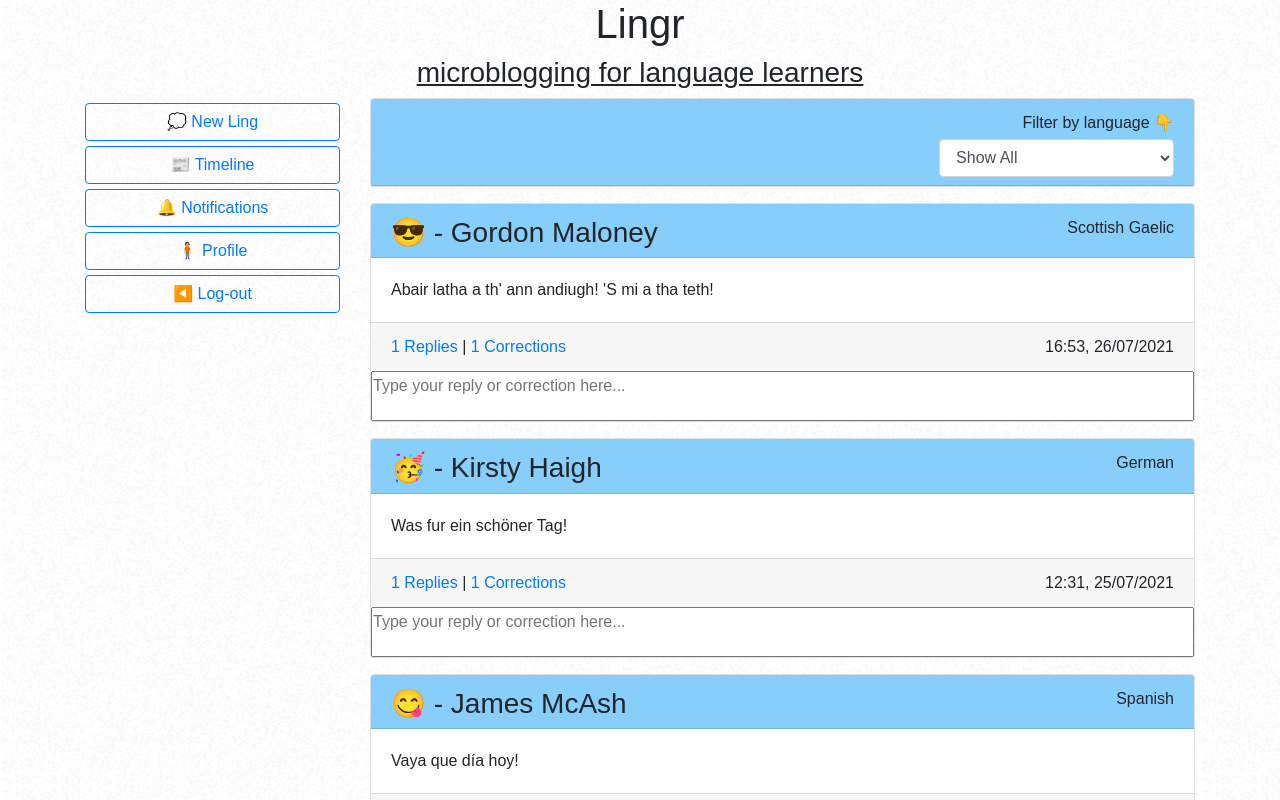
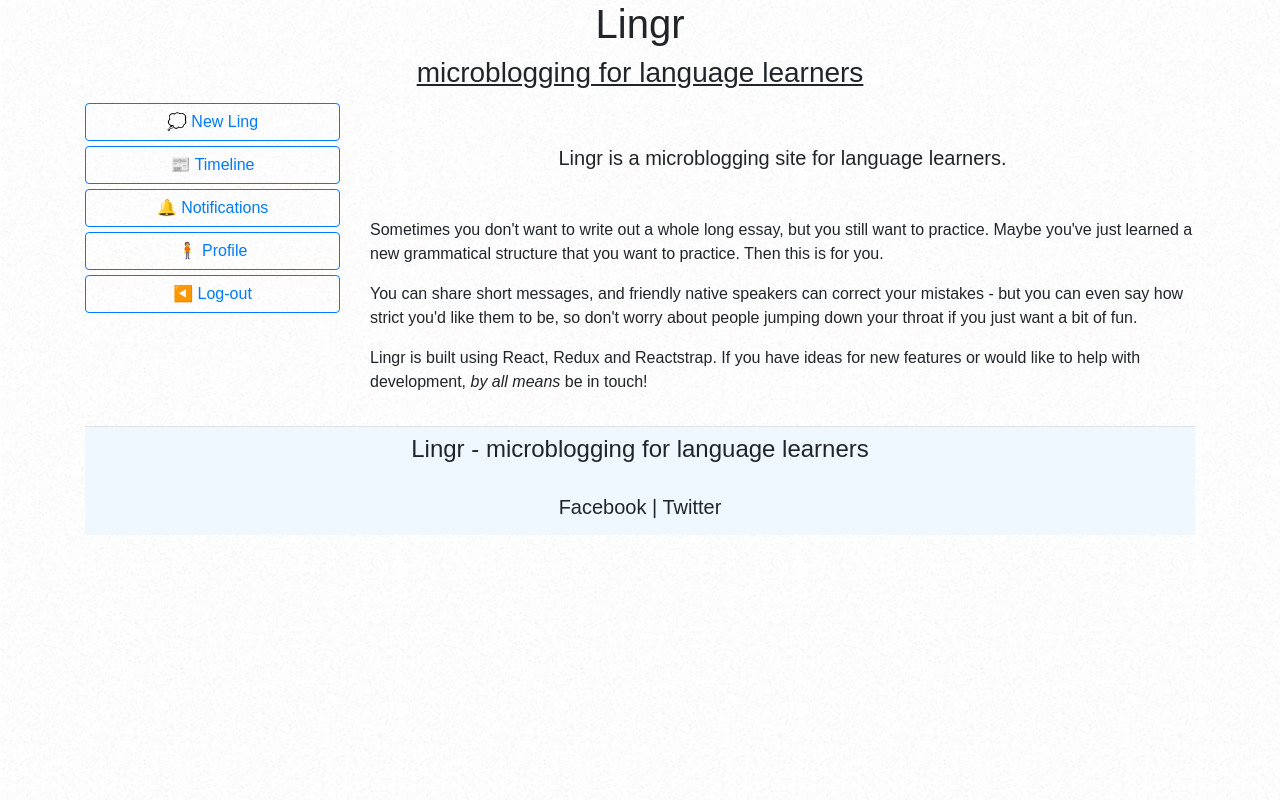
Before and after one commit to gordonmaloney/Lingr, a React (Create React App) app: page /about in a window 1280 px wide. Shown: the top 800 px of the page. Built offline with nearby package versions, Linux system fonts and the light colour scheme.

Commit message:
about page

```diff
--- a/src/App.js
+++ b/src/App.js
@@ -8,6 +8,7 @@ import Notifications from './components/NotificationsComponent';
 import Profile from './components/ProfileComponent';
 import LingReply from './components/LingReply';
 import { BrowserRouter, Route, Switch } from 'react-router-dom';
+import About from './components/About';
 
 
 function App() {
@@ -26,6 +27,7 @@ function App() {
                 <Route exact path="/notifications"><Notifications /></Route>
                 <Route exact path="/profile"><Profile /></Route>
                 <Route path="/reply/:id" component={LingReply} />
+                <Route path="/about"> <About /> </Route>
                 <Route path="/"><Timeline /></Route>
               </Switch>
             </Col>
--- /dev/null
+++ b/src/components/About.js
@@ -0,0 +1,20 @@
+import React from 'react';
+import {Form, FormGroup, Label, Button, Input, Container, Row, Col} from 'reactstrap'
+import { Link } from 'react-router-dom';
+
+function About() {
+    return (
+        <>
+            <center>
+                <h5 className="mt-5 mb-5">Lingr is a microblogging site for language learners.</h5>
+            </center>
+            <p>Sometimes you don't want to write out a whole long essay, but you still want to practice. Maybe you've just learned a new grammatical structure that you want to practice. Then this is for you.</p>
+            <p>You can share short messages, and friendly native speakers can correct your mistakes - but you can even say how strict you'd like them to be, so don't worry about people jumping down your throat if you just want a bit of fun.</p>
+            <p>Lingr is built using React, Redux and Reactstrap. If you have ideas for new features or would like to help with development, <i>by all means</i> be in touch!</p>
+
+        </>
+    )
+}
+
+
+export default About
--- a/src/components/FooterComponent.js
+++ b/src/components/FooterComponent.js
@@ -2,7 +2,7 @@ import React from 'react';
 
 function Footer() {
     return (
-        <div className="footer border-top py-2">
+        <div className="footer border-top py-2 mt-3">
           <center>
             <h4>Lingr - microblogging for language learners</h4>
             <br />
--- a/src/components/LingReply.js
+++ b/src/components/LingReply.js
@@ -16,9 +16,16 @@ function ReplyCorrect(lingCorrect) {
   return (
     <>
       <div>
-        <Button onClick={() => toggle()}>Correction</Button>
+        <Button
+          className={reply === "correct" ? "hide" : "show"}
+          onClick={() => toggle()}
+        >
+          Add Correction
+        </Button>
         <div className={reply === "correct" ? "show" : "hide"}>
+          <Button onClick={() => toggle()}>Cancel Correction</Button>
 
+          <span className="d-inline"> <i>Protip: Make corrections in CAPITALS so folk can see where they went wrong</i></span>
 
           <input
             className="ling-reply my-2"
@@ -32,14 +39,13 @@ function ReplyCorrect(lingCorrect) {
           placeholder="Type your reply here..."
         />
       </div>
-
     </>
   );
 }
 
 function Replies(props) {
   const LingReplies = props.ling.lingRepliesObj.map((reply) => {
-    if ((reply.replyType === "correction")) {
+    if (reply.replyType === "correction") {
       return (
         <div key={reply.replyId}>
           <Card className="mb-3 reply-ling">
--- a/src/components/MenuComponent.js
+++ b/src/components/MenuComponent.js
@@ -64,16 +64,27 @@ class Menu extends React.Component {
     } else {
       return (
         <>
-          <Col xs="2" sm="12">
+          <Row className="mb-3">
+            <Col xs="6" sm="12">
+              <Link to="/about">
+                <Button color="primary" className="menu-btn" outline>
+                  ❓
+                  <span className="d-inline d-sm-none d-md-inline"> About</span>
+                </Button>
+              </Link>
+            </Col>
+            <Col xs="6" sm="12">
               <Button
                 color="primary"
                 className="menu-btn"
                 outline
                 onClick={this.handleLogInOutClick}
               >
-              ▶️<span className="d-none d-sm-inline"> Log-in</span>
+                ▶️
+                <span className="d-inline d-sm-none d-md-inline"> Log-in</span>
               </Button>
             </Col>
+          </Row>
         </>
       );
     }
```
Lines whose indentation alone changed are shown as unchanged.
